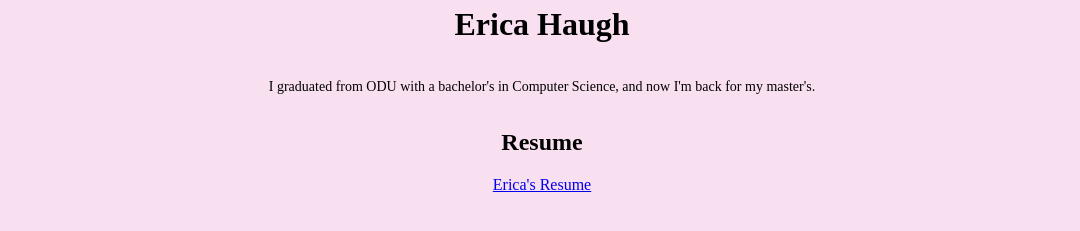
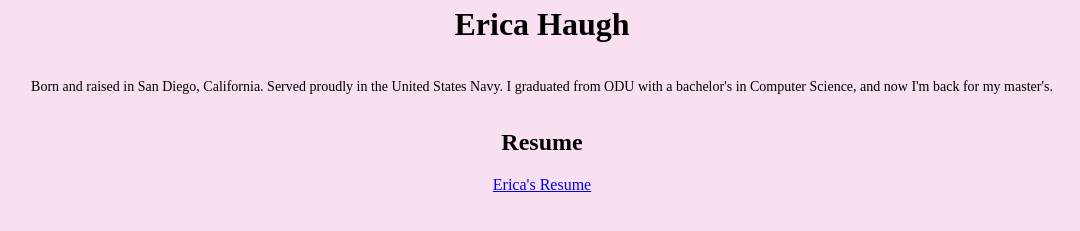
Before and after one commit to naynay288/EricaHaugh.github.io, a plain HTML site: page index.html in a window 1280 px wide. Shown: the part 233-464 px from the top of the page, without its empty margins (98-1178 px from the left). Drawn offline with Linux system fonts and the light colour scheme.

Commit message:
the new changes

```diff
--- a/index.html
+++ b/index.html
@@ -21,7 +21,7 @@
           <h1>Erica Haugh</h1>
       </div>
       <div>
-          <p>I graduated from ODU with a bachelor's in
+          <p>Born and raised in San Diego, California. Served proudly in the United States Navy. I graduated from ODU with a bachelor's in
           Computer Science, and now I'm back for my master's.
           </p>
       </div>
```
